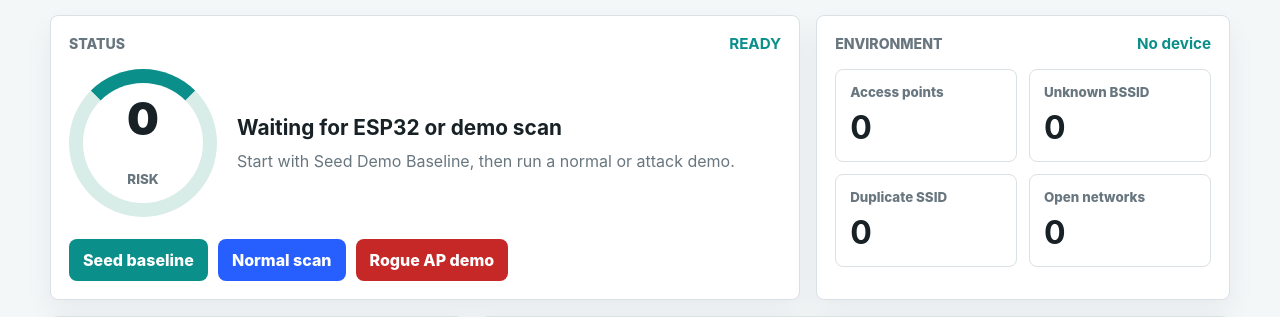
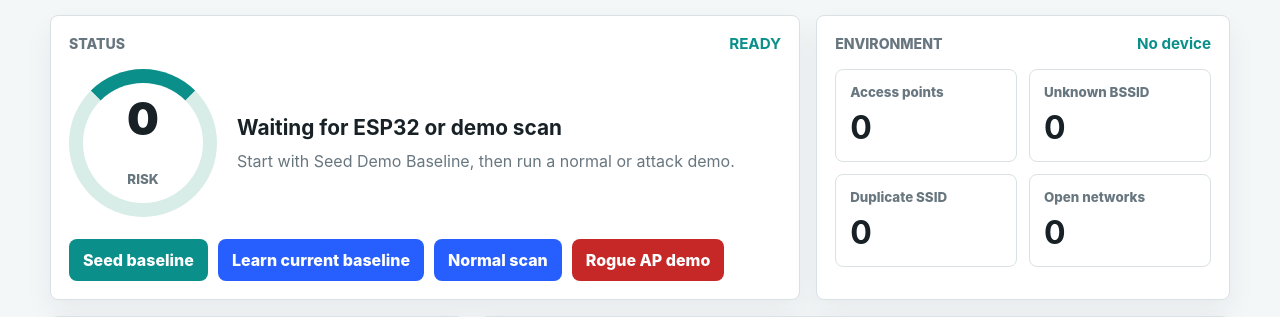
Before and after one commit to Pavanxploit/WiFiGhost-AI, a Flask app: page / in a window 1280 px wide. Shown: the part 88-405 px from the top of the page. Run offline with Flask 3, Linux system fonts and the light colour scheme.

Commit message:
Add baseline learning dashboard action

```diff
--- a/backend/static/app.js
+++ b/backend/static/app.js
@@ -15,6 +15,7 @@ const els = {
   scanTime: document.querySelector("#scanTime"),
   networkRows: document.querySelector("#networkRows"),
   seedBtn: document.querySelector("#seedBtn"),
+  learnBtn: document.querySelector("#learnBtn"),
   normalBtn: document.querySelector("#normalBtn"),
   attackBtn: document.querySelector("#attackBtn"),
 };
@@ -115,6 +116,11 @@ els.seedBtn.addEventListener("click", async () => {
   await refresh();
 });
 
+els.learnBtn.addEventListener("click", async () => {
+  await postJson("/api/baseline/learn");
+  await refresh();
+});
+
 els.normalBtn.addEventListener("click", async () => {
   render(await postJson("/api/demo/normal"));
 });
--- a/backend/templates/index.html
+++ b/backend/templates/index.html
@@ -34,6 +34,7 @@
           </div>
           <div class="button-row">
             <button id="seedBtn" type="button">Seed baseline</button>
+            <button id="learnBtn" type="button">Learn current baseline</button>
             <button id="normalBtn" type="button">Normal scan</button>
             <button id="attackBtn" type="button" class="danger">Rogue AP demo</button>
           </div>
```
